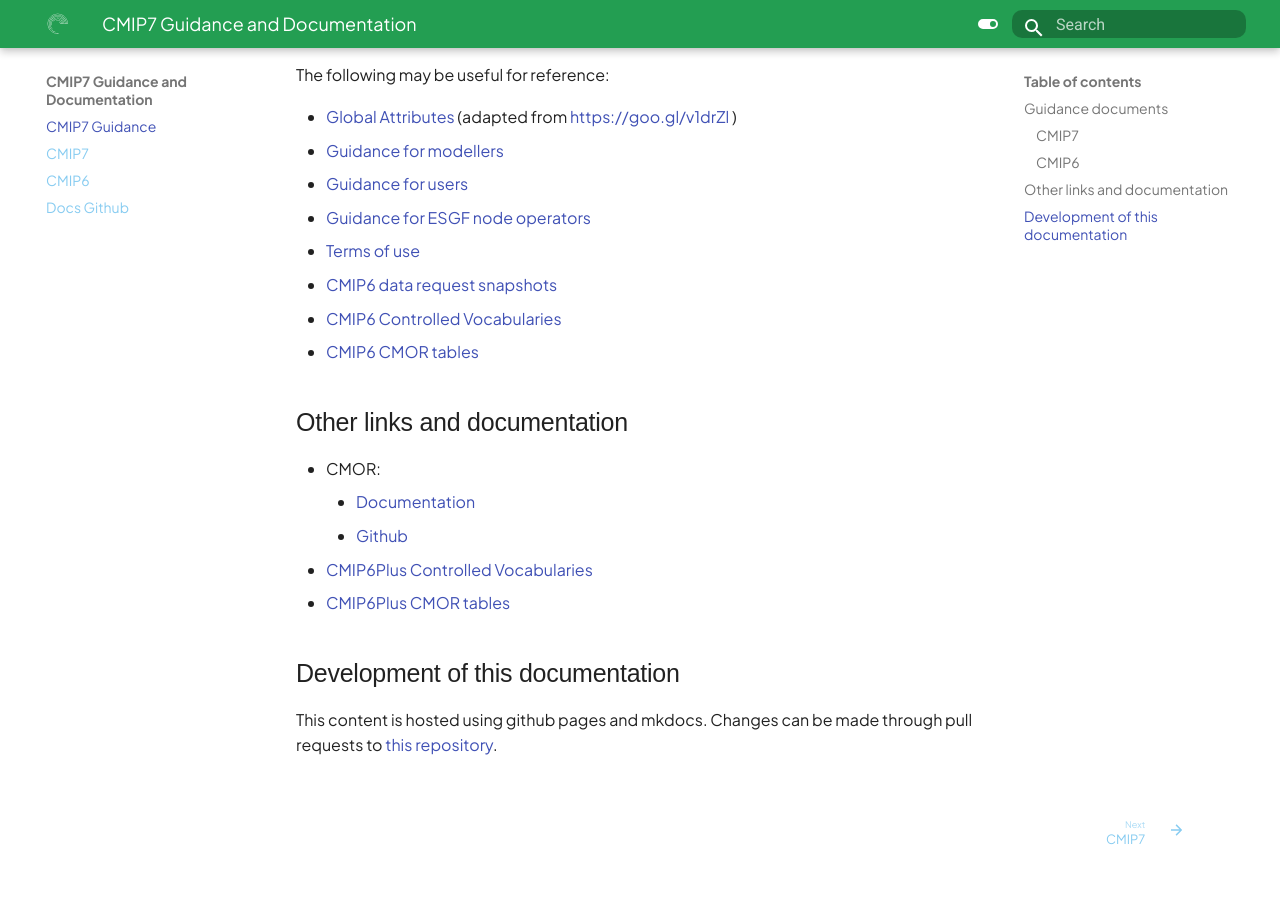
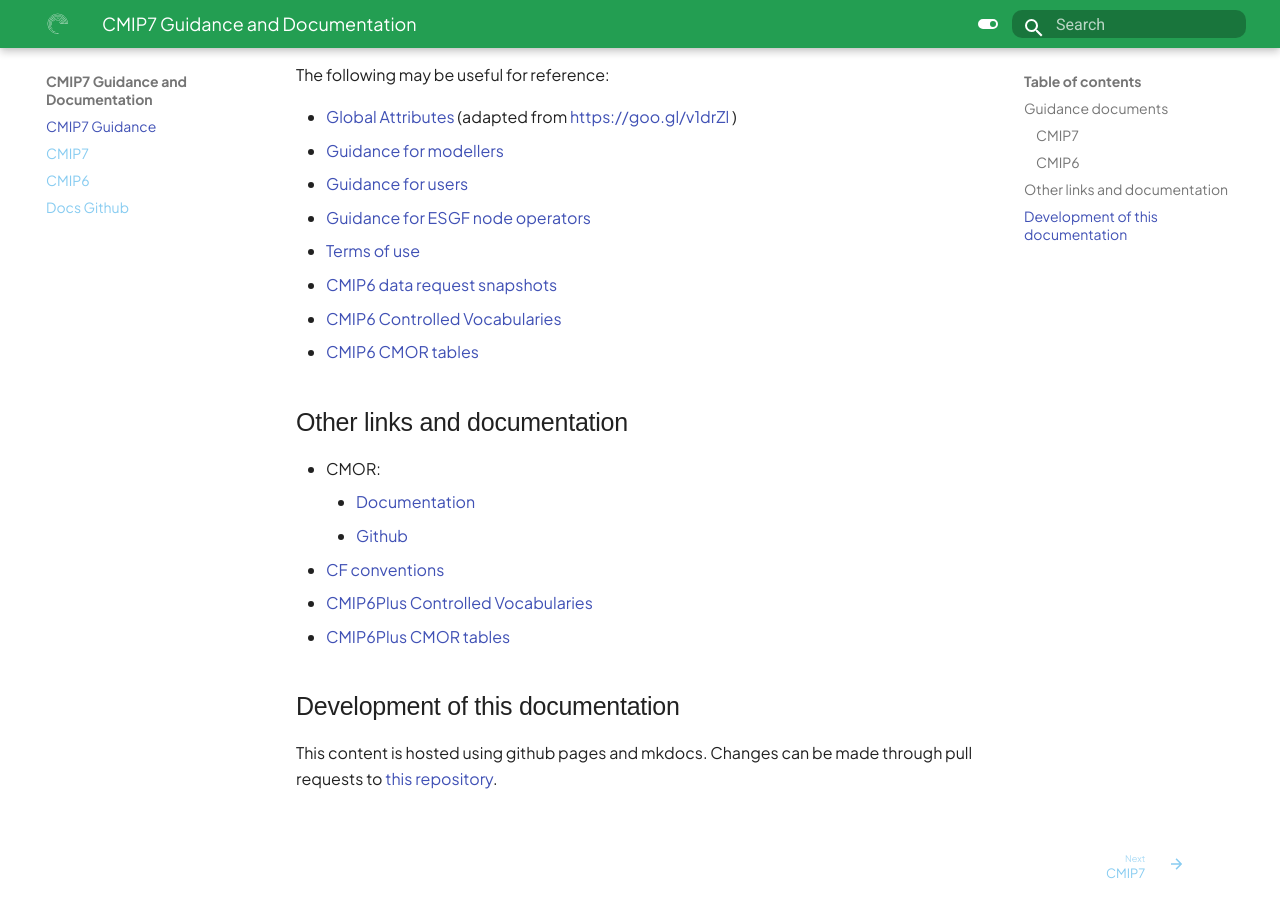
Before and after one commit to WCRP-CMIP/cmip7-guidance, an MkDocs documentation site: the page built from docs/index.md, in a window 1280 px wide and 900 px high, scrolled down 643 px. Built offline with MkDocs 1.6.1 and Material for MkDocs 9.7.7, drawn with Linux system fonts in a browser that asks for light colours; some web fonts are replaced; before the commit the page ends 1509 px from its top, so only the background shows below that.

Commit message:
Add CF link

```diff
--- a/docs/index.md
+++ b/docs/index.md
@@ -38,6 +38,7 @@ The following may be useful for reference:
 - CMOR:
     - [Documentation](https://cmor.llnl.gov/)
     - [Github](https://github.com/PCMDI/CMOR)
+- [CF conventions](https://cfconventions.org/)
 - [CMIP6Plus Controlled Vocabularies](https://github.com/WCRP-CMIP/CMIP6Plus_CVs)
 - [CMIP6Plus CMOR tables](https://github.com/PCMDI/mip-cmor-tables)
 
```
